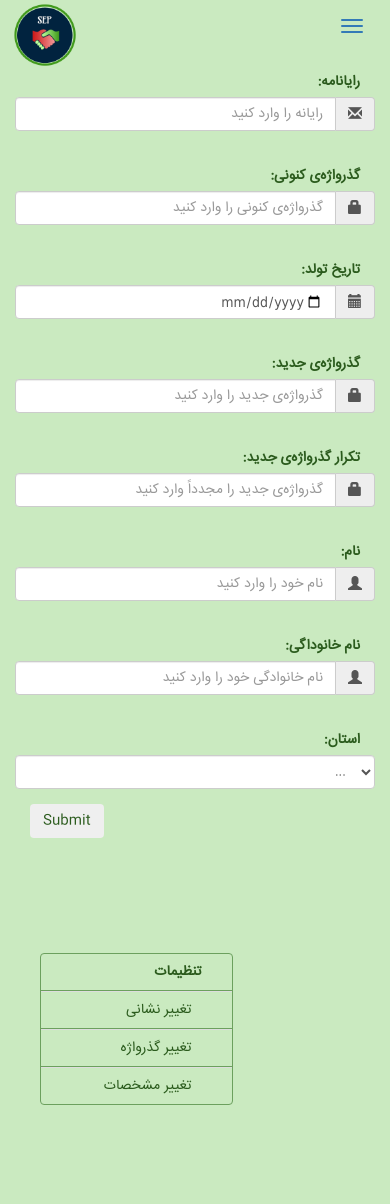
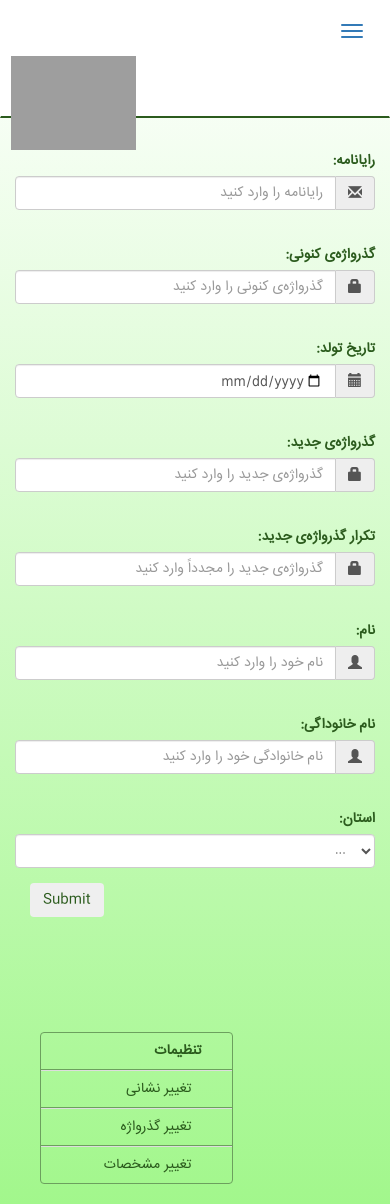
Before and after one commit to hosseinaghamohammadi/SEP, a Django app: page /website/editProfile/ in a window 390 px wide. Before the commit the page ends 1105 px from the top, so only its background shows below. Run offline with Django 3.2, Linux system fonts and the light colour scheme; some libraries are stand-ins or nearby versions; grey boxes are pictures that could not be loaded.

Commit message:
sample form and navbar

```diff
--- a/website/static/css/editProfile.css
+++ b/website/static/css/editProfile.css
@@ -8,9 +7,20 @@
     src: url(../fonts/IRANSansWeb_Bold.ttf);
 }
 body{
-    background-color: #caeac0;
+    /*background-color: #A2F78C;*/
     font-family: irWeb;
     color: #2b5b1d;;
+    background-image: linear-gradient(white, #A2F78C);
+    /*background-image: linear-gradient(#A2F78C, #59BC27);*/
+}
+.big-nav{
+    /*background-image: linear-gradient(#A2F78C, #59BC27);*/
+    background-color: white;
+    margin-top: -10px;
+    padding-bottom: 10px;
+    border-bottom: 2px solid #2b5b1d;
+    /*display: flex;*/
+    /*position: fixed;*/
 }
 .navbar, .navbar-nav, .navbar-left, .navbar-right{
     font-family: irWeb;
@@ -18,6 +28,7 @@ body{
 
 .navbar-header{
     height: 100%;
+    margin-top: 15px;
     /*background-color: #5a6268;*/
 }
 /*.navbar-header button:visited{*/
@@ -94,37 +105,53 @@ body{
     /*background-color: #0b2e13;*/
 }
 
-#logo{
-    margin-top: -7%;
-    width: 40%;
-}
+/*#logo{*/
+    /*margin-top: -7%;*/
+    /*width: 40%;*/
+/*}*/
 
 .table > tbody > tr > .table-ROW{
     border-bottom: 1px solid #6ca05e;
     padding-right:40px;
 }
+
+.form-container > .edit-container > .form-group > .div-of-form-label{
+    direction: rtl;
+}
+
 @media (min-width: 768px) {
     .nav > li{
         width: auto;
         /*margin-right: -15%;*/
     }
     #homeButton{
-        /*margin-right: -25%;*/
+        margin-right: 30px;
+    }
+    .navbar-header{
+        /*float: right;*/
+        /*background-color: #337ab7;*/
+        /*width: 20%;*/
     }
     #logo{
-        width: 80%;
-        margin-right: 15px;
+        width: 35%;
+        margin-top: -2%;
+        /*width: 40%;*/
+        margin-left: 30%;
+        /*margin-right: 20px;*/
+        /*text-align: center;*/
         /*float: right;*/
     }
     .navbar-brand{
-        width: 50%;
-        margin-right: 10%;
-        float: right;
+        /*width: 100%;*/
+        /*margin-right: -10%;*/
+        /*float: right;*/
     }
     #myNavbar{
-        margin-right: -7%;
+        /*background-color: aqua;*/
+        margin-right: -65px;
         float: right;
-        width: 83%;
+        width: 78%;
+        margin-top: 40px;
     }
     .navbar-left > li{
         border-radius: 5px;
--- a/website/templates/website/editProfile.html
+++ b/website/templates/website/editProfile.html
@@ -1,5 +1,4 @@
-<!doctype html>
-{% load static %}
+<!DOCTYPE html>
 <html lang="en">
 <head>
     <title>Hossein</title>
@@ -13,16 +12,10 @@
 
 
     <!--Hossein added these links-->
-    <link rel="stylesheet" href="{% static 'css/editProfile.css' %}">
-
-    <style>
-
-    </style>
-
+    <link rel="stylesheet" href="css/editProfile.css">
 </head>
 <body>
-{% block content %}
-<nav class="navbar" >
+<nav class="navbar big-nav">
     <div class="container-fluid">
         <div class="navbar-header navbar-right">
             <button type="button" class="navbar-toggle" data-toggle="collapse" data-target="#myNavbar">
@@ -30,7 +23,9 @@
                 <span class="icon-bar" style="background-color: #337ab7"></span>
                 <span class="icon-bar" style="background-color: #337ab7"></span>
             </button>
-            <a class="navbar-brand" href="#"><img id="logo" src="{% static 'logo.png' %}"></a>
+            <div class="navbar-brand" >
+                <img id="logo" src="logo.png">
+            </div>
         </div>
         <div class="collapse navbar-collapse" id="myNavbar">
             <ul class="nav navbar-nav navbar-right" id="rightNavbar">
@@ -47,8 +42,10 @@
                 <li class="dropdown-links"><a href="">صفحه سه</a></li>
             </ul>
             <ul class="nav navbar-nav navbar-left" id="leftNavbar" style="text-align: left;">
-                <li class="log-in-button" style=""><a href="#" style=""><span class="glyphicon glyphicon-log-in"></span>   ورود</a></li>
-                <li class="sign-up-button" style=""><a href="#" style="" id="sign-up-id"><span class="glyphicon glyphicon-user"></span> ثبت نام</a></li>
+                <li class="log-in-button" style=""><a href="#" style=""><span class="glyphicon glyphicon-log-in"></span>
+                    ورود</a></li>
+                <li class="sign-up-button" style=""><a href="#" style="" id="sign-up-id"><span
+                        class="glyphicon glyphicon-user"></span> ثبت نام</a></li>
 
             </ul>
         </div>
@@ -57,97 +54,105 @@
 
 
 
-
-
-
-<div class="container col-lg-offset-2 col-lg-6">
+<!--<div class="layout-all">-->
+<div class="empty-along-inputs container"><div style="font-size: xx-small">.</div></div>
+<div class="container form-container">
     <!--<h2>Horizontal form</h2>-->
-    <form  action="/action_page.php" class="edit-container">
+    <form action="/action_page.php" class="edit-container">
         <div class="form-group mail-class" style="text-align: right;">
-            <div><label class="col-sm-2 col-lg-offset-3 col-lg-9" for="email" style="">:رایانامه</label></div>
+            <div class="div-of-form-label"><label class="" for="email" style="">رایانامه:</label></div>
             <!--<br>-->
-            <div class="input-group col-sm-10 col-lg-offset-3 col-lg-9" style="">
-                <input type="email" class="form-control" id="email" placeholder="رایانه را وارد کنید" name="email" style="text-align: right; ">
+            <div class="input-group" style="">
+                <input type="email" class="form-control" id="email" placeholder="رایانامه را وارد کنید" name="email"
+                       style="text-align: right; ">
                 <span class="input-group-addon"><i class="glyphicon glyphicon-envelope"></i></span>
             </div>
         </div>
 
         <br>
         <div class="form-group password-class" style="text-align: right">
-            <div><label class="col-sm-2 col-lg-offset-3 col-lg-9" for="pwd" style="">:گذرواژه‌ی کنونی</label></div>
+            <div class="div-of-form-label"><label class="" for="pwd" style="">گذرواژه‌ی کنونی:</label></div>
 
-            <div class="input-group col-sm-10 col-lg-offset-3 col-lg-9" style="">
-                <input type="password" class="form-control" id="pwd" placeholder="‌گذرواژه‌ی کنونی را وارد کنید" name="pwd" style="text-align: right">
+            <div class="input-group" style="">
+                <input type="password" class="form-control" id="pwd" placeholder="‌گذرواژه‌ی کنونی را وارد کنید"
+                       name="pwd" style="text-align: right">
                 <span class="input-group-addon"><i class="glyphicon glyphicon-lock"></i></span>
             </div>
         </div>
 
         <br>
         <div class="form-group dob-class" style="text-align: right">
-            <div><label class="col-sm-2 col-lg-offset-3 col-lg-9" for="pwd" style="">:تاریخ تولد</label></div>
+            <div class="div-of-form-label"><label class="" for="pwd" style="">تاریخ تولد:</label></div>
 
-            <div class="input-group col-sm-10 col-lg-offset-3 col-lg-9" style="">
-                <input type="date" class="form-control" placeholder="‌" name="dob" style="text-align: right; font-family: Tahoma;">
+            <div class="input-group" style="">
+                <input type="date" class="form-control" placeholder="‌" name="dob"
+                       style="text-align: right; font-family: Tahoma;">
                 <span class="input-group-addon"><i class="glyphicon glyphicon-calendar"></i></span>
             </div>
         </div>
 
         <br>
         <div class="form-group password-class" style="text-align: right">
-            <div><label class="col-sm-2 col-lg-offset-3 col-lg-9" for="new-pwd" style="">:گذرواژه‌ی جدید</label></div>
+            <div class="div-of-form-label"><label class="" for="new-pwd" style="">گذرواژه‌ی جدید:</label></div>
 
-            <div class="input-group col-sm-10 col-lg-offset-3 col-lg-9" style="">
-                <input type="password" class="form-control" id="new-pwd" placeholder="‌گذرواژه‌ی جدید را وارد کنید" name="new-pwd" style="text-align: right">
+            <div class="input-group" style="">
+                <input type="password" class="form-control" id="new-pwd" placeholder="‌گذرواژه‌ی جدید را وارد کنید"
+                       name="new-pwd" style="text-align: right">
                 <span class="input-group-addon"><i class="glyphicon glyphicon-lock"></i></span>
             </div>
         </div>
 
         <br>
         <div class="form-group password-class" style="text-align: right">
-            <div><label class="col-sm-2 col-lg-offset-3 col-lg-9" for="new-pwd-verify" style="">:تکرار گذرواژه‌ی جدید</label></div>
+            <div class="div-of-form-label"><label class="" for="new-pwd-verify" style="">تکرار گذرواژه‌ی
+                جدید:</label></div>
 
-            <div class="input-group col-sm-10 col-lg-offset-3 col-lg-9" style="">
-                <input type="password" class="form-control" id="new-pwd-verify" placeholder="‌گذرواژه‌ی جدید را مجدداً وارد کنید" name="new-pwd-verify" style="text-align: right">
+            <div class="input-group" style="">
+                <input type="password" class="form-control" id="new-pwd-verify"
+                       placeholder="‌گذرواژه‌ی جدید را مجدداً وارد کنید" name="new-pwd-verify"
+                       style="text-align: right">
                 <span class="input-group-addon"><i class="glyphicon glyphicon-lock"></i></span>
             </div>
         </div>
 
         <br>
         <div class="form-group name-class" style="text-align: right">
-            <div><label class="col-sm-2 col-lg-offset-3 col-lg-9" for="name" style="">:نام</label></div>
+            <div class="div-of-form-label"><label class="" for="name" style="">نام:</label></div>
 
-            <div class="input-group col-sm-10 col-lg-offset-3 col-lg-9" style="">
-                <input type="text" class="form-control" id="name" placeholder="‌نام خود را وارد کنید" name="name" style="text-align: right">
+            <div class="input-group" style="">
+                <input type="text" class="form-control" id="name" placeholder="‌نام خود را وارد کنید" name="name"
+                       style="text-align: right">
                 <span class="input-group-addon"><i class="glyphicon glyphicon-user"></i></span>
             </div>
         </div>
 
         <br>
         <div class="form-group family-name-class" style="text-align: right">
-            <div><label class="col-sm-2 col-lg-offset-3 col-lg-9" for="family-name" style="">:نام خانوداگی</label></div>
+            <div class="div-of-form-label"><label class="" for="family-name" style="">نام خانوداگی:</label></div>
 
-            <div class="input-group col-sm-10 col-lg-offset-3 col-lg-9" style="">
-                <input type="text" class="form-control" id="family-name" placeholder="‌نام خانوادگی خود را وارد کنید" name="family-name" style="text-align: right">
+            <div class="input-group" style="">
+                <input type="text" class="form-control" id="family-name" placeholder="‌نام خانوادگی خود را وارد کنید"
+                       name="family-name" style="text-align: right">
                 <span class="input-group-addon"><i class="glyphicon glyphicon-user"></i></span>
             </div>
         </div>
 
         <br>
         <div class="form-group state-class" style="text-align: right">
-            <div><label class="col-sm-2 col-lg-offset-3 col-lg-9" for="state" style="">:استان</label></div>
+            <div class="div-of-form-label"><label class="" for="state" style="">استان:</label></div>
 
-            <select class="form-control col-sm-10 col-lg-offset-3 col-lg-2" style="font-size: small; ">
+            <select class="form-control" style="font-size: small; ">
                 <!--<input type="" class="form-control" id="state" placeholder="‌استان خود را انتخاب کنید" name="state" style="text-align: right">-->
                 <option selected id="state" name="state" style="text-align: right">...</option>
                 <!--<span class="input-group-addon"><i class="glyphicon glyphicon-user"></i></span>-->
             </select>
         </div>
         <!--<div class="form-group">-->
-            <!--<div class="col-sm-offset-2 col-sm-10">-->
-                <!--<div class="checkbox">-->
-                    <!--<label><input type="checkbox" name="remember"> Remember me</label>-->
-                <!--</div>-->
-            <!--</div>-->
+        <!--<div class="col-sm-offset-2 col-sm-10">-->
+        <!--<div class="checkbox">-->
+        <!--<label><input type="checkbox" name="remember"> Remember me</label>-->
+        <!--</div>-->
+        <!--</div>-->
         <!--</div>-->
 
         <div class="form-group edit-button">
@@ -157,12 +162,12 @@
         </div>
     </form>
 </div>
-
-<div class=" col-lg-4" style="padding: 80px 0 0 40px;">
+<div class="form-links" style="padding: 80px 0 0 40px;">
     <h2>
 
     </h2>
-    <table class="table " style="width: 55%; border: 1px solid #6ca05e;border-collapse: separate; border-radius: 4px; text-align: right">
+    <table class="table "
+           style="width: 55%; border: 1px solid #6ca05e;border-collapse: separate; border-radius: 4px; text-align: right">
         <thead style="">
         <tr>
             <th style="text-align: right; border-bottom: 1px solid #6ca05e; padding-right:30px">تنظیمات</th>
@@ -182,6 +187,8 @@
     </table>
 </div>
 
+
+<!--</div>-->
 
 
 <script>
@@ -203,6 +210,5 @@
         // document.getElementsByClassName("nav")[0].getElementsByTagName("li")[0].style.width = "100%";
     }
 </script>
-{% endblock %}
 </body>
 </html>
```
Also changed, not shown: other parts of website/static/css/editProfile.css (+42 -1 lines).
